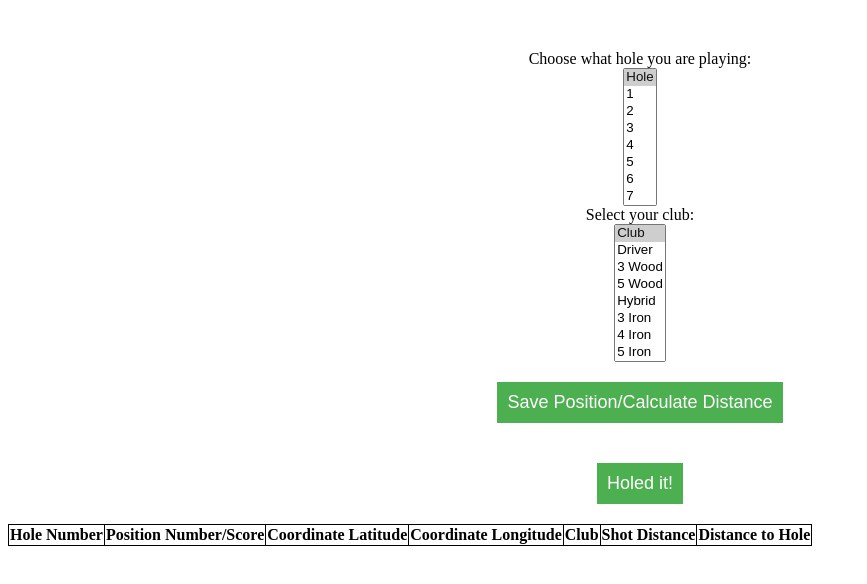
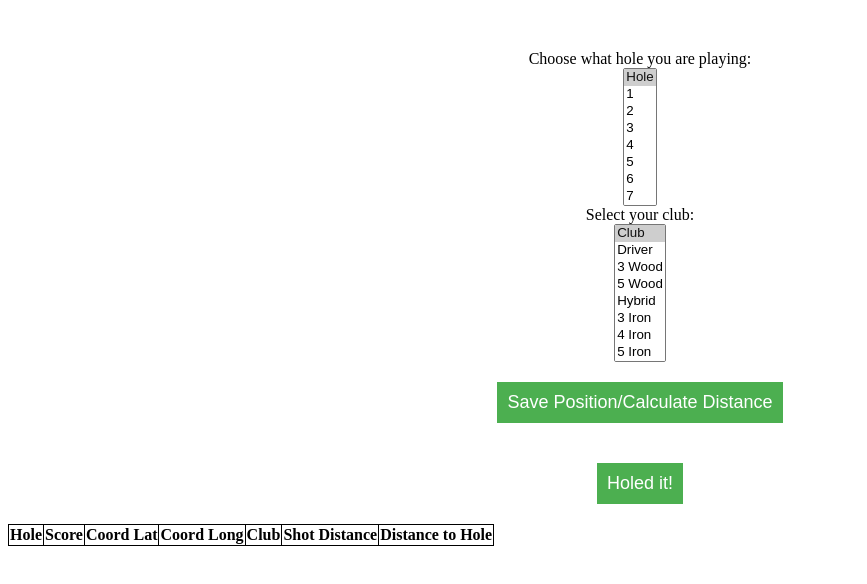
Before and after one commit to petercegoh/Golf-Distance-App, a plain HTML site: page index.html in a window 1280 px wide. Shown: the whole page, without its empty margins (0-867 px from the left). Drawn offline with Linux system fonts and the light colour scheme; some packages are replaced by stand-ins of ours.

Commit message:
update
updated table names

```diff
--- a/index.html
+++ b/index.html
@@ -59,10 +59,10 @@
     </form>
     <table id="dist_table">
         <tr>
-            <th>Hole Number</th>
-            <th>Position Number/Score</th>
-            <th>Coordinate Latitude</th>
-            <th>Coordinate Longitude</th>
+            <th>Hole</th>
+            <th>Score</th>
+            <th>Coord Lat</th>
+            <th>Coord Long</th>
             <th>Club</th>
             <th>Shot Distance</th>
             <th>Distance to Hole</th>
```
